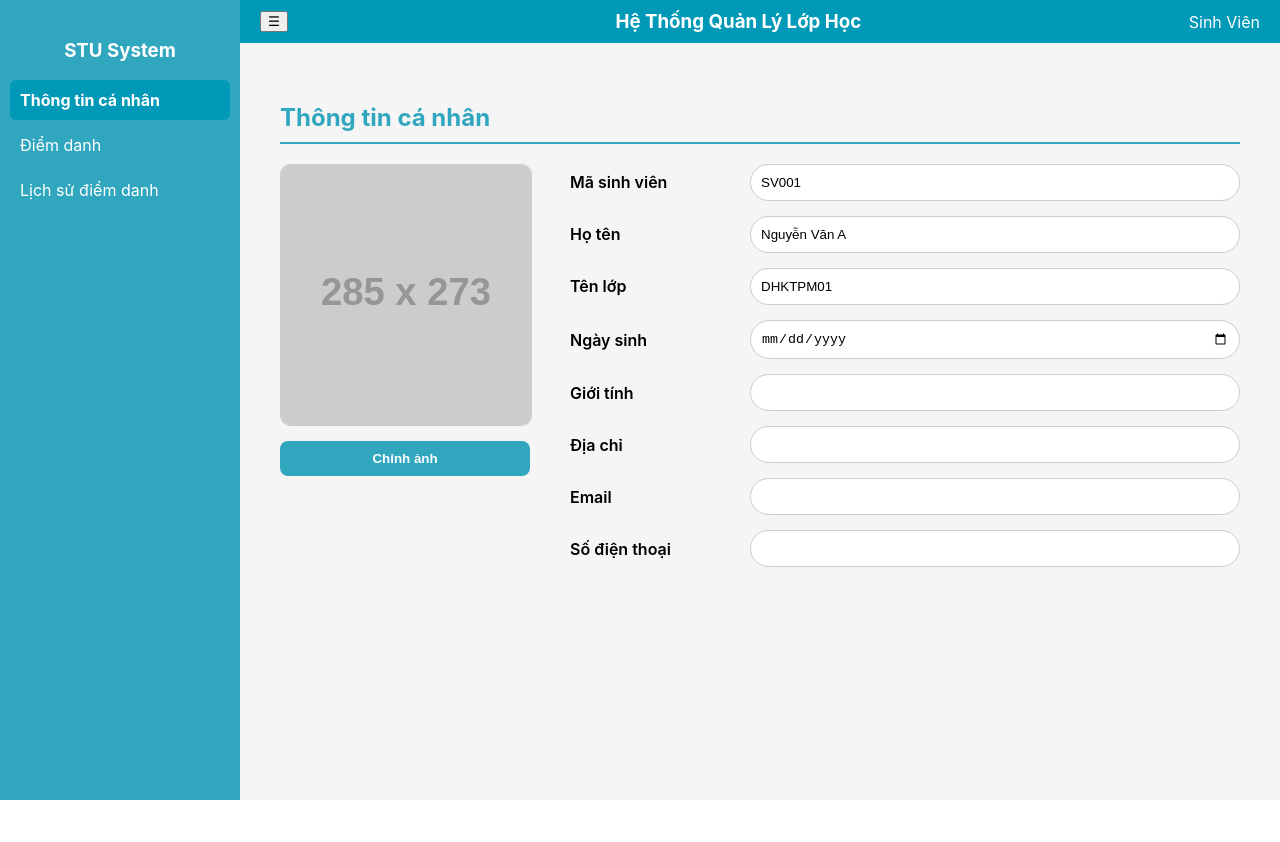
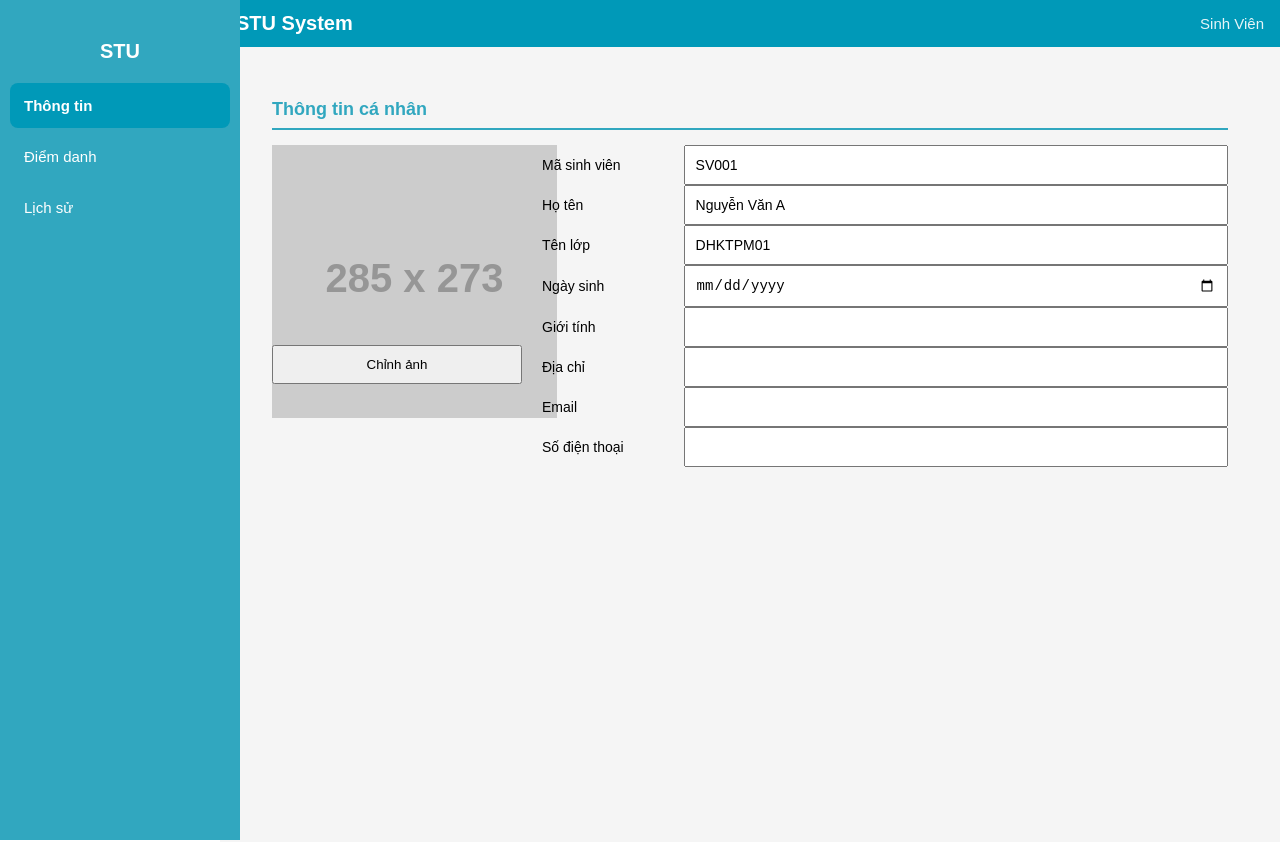
Before and after one commit to TranChiThien052/QuanLyLopHoc, a React (Create React App) app in the folder frontend/: page /student/profile in a window 1280 px wide. Before the commit the page ends 800 px from the top, so only its background shows below. Built offline with nearby package versions, Linux system fonts and the light colour scheme.

Commit message:
cài đặt giao diện ưu tiên thiết bị di động

```diff
--- /dev/null
+++ b/frontend/src/layouts/MainLayout.css
@@ -0,0 +1,178 @@
+/* ===== RESET ===== */
+body {
+  margin: 0;
+  font-family: Arial, sans-serif;
+}
+
+/* ===== LAYOUT ===== */
+.layout {
+  display: flex;
+}
+
+/* ===== SIDEBAR ===== */
+.sidebar {
+  position: fixed;
+  top: 0;
+  left: -240px;
+  width: 220px;
+  height: 100%;
+  background: #31A7BF;
+  color: white;
+  padding: 20px 10px;
+  transition: 0.3s;
+  z-index: 1000;
+}
+
+.sidebar.open {
+  left: 0;
+}
+
+.logo {
+  text-align: center;
+  margin-bottom: 20px;
+  font-size: 20px;
+  font-weight: bold;
+}
+
+/* NAV */
+.nav-link {
+  display: block;
+  padding: 12px;
+  margin: 6px 0;
+  color: white;
+  text-decoration: none;
+  border-radius: 8px;
+  transition: 0.2s;
+}
+
+.nav-link:hover {
+  background: rgba(255,255,255,0.2);
+}
+
+.nav-link.active {
+  background: #0099B8;
+  font-weight: bold;
+}
+
+/* ===== OVERLAY ===== */
+.overlay {
+  position: fixed;
+  inset: 0;
+  background: rgba(0,0,0,0.3);
+  z-index: 999;
+}
+
+/* ===== MAIN ===== */
+.main {
+  flex: 1;
+  width: 100%;
+}
+
+/* ===== HEADER ===== */
+.header {
+  background: #0099B8;
+  color: white;
+  display: flex;
+  align-items: center;
+  justify-content: space-between;
+  padding: 12px 16px;
+}
+
+.menu-btn {
+  font-size: 22px;
+  background: none;
+  border: none;
+  color: white;
+  cursor: pointer;
+}
+
+.title {
+  font-size: 16px;
+  margin: 0;
+  font-weight: 600;
+}
+
+.role {
+  font-size: 12px;
+  opacity: 0.9;
+}
+
+/* ===== CONTENT ===== */
+.content {
+  padding: 15px;
+  background: #f5f5f5;
+  min-height: calc(100vh - 55px);
+}
+
+/* ========================= */
+/* ===== TABLET (>=768px) === */
+/* ========================= */
+@media (min-width: 768px) {
+
+  .sidebar {
+    left: 0;
+    width: 180px;
+  }
+
+  .overlay {
+    display: none;
+  }
+
+  .main {
+    margin-left: 180px;
+  }
+
+  .menu-btn {
+    display: none;
+  }
+
+  .title {
+    font-size: 18px;
+  }
+
+  .role {
+    font-size: 14px;
+  }
+}
+
+/* ========================= */
+/* ===== LAPTOP (>=1024px) == */
+/* ========================= */
+@media (min-width: 1024px) {
+
+  .sidebar {
+    width: 220px;
+  }
+
+  .main {
+    margin-left: 220px;
+  }
+
+  .content {
+    padding: 25px 40px;
+  }
+
+  .title {
+    font-size: 20px;
+  }
+
+  .role {
+    font-size: 15px;
+  }
+
+  .nav-link {
+    font-size: 15px;
+    padding: 14px;
+  }
+}
+
+/* ========================= */
+/* ===== LARGE SCREEN ====== */
+/* ========================= */
+@media (min-width: 1280px) {
+
+  .content {
+    max-width: 1200px;
+    margin: 0 auto;
+  }
+}
--- a/frontend/src/layouts/MainLayout.jsx
+++ b/frontend/src/layouts/MainLayout.jsx
@@ -1,102 +1,80 @@
 import { useState } from "react";
 import { NavLink, Outlet, useLocation } from "react-router-dom";
+import "./MainLayout.css";
 
 export default function MainLayout() {
   const location = useLocation();
   const path = location.pathname;
-  const [collapsed, setCollapsed] = useState(false);
+  const [open, setOpen] = useState(false);
 
   let menuItems = [];
   let roleTitle = "";
 
-  // 🔥 Logic từ MainLayout
   if (path.startsWith("/student")) {
     roleTitle = "Sinh Viên";
     menuItems = [
-      { label: "Thông tin cá nhân", path: "/student/profile" },
+      { label: "Thông tin", path: "/student/profile" },
       { label: "Điểm danh", path: "/student/attendance" },
-      { label: "Lịch sử điểm danh", path: "/student/attendance-history" },
+      { label: "Lịch sử", path: "/student/attendance-history" },
     ];
   } else if (path.startsWith("/teacher")) {
     roleTitle = "Giảng Viên";
     menuItems = [
-      { label: "Thông tin cá nhân", path: "/teacher/profile" },
-      { label: "Quản lý lớp học", path: "/teacher/classes" },
-      { label: "Quản lý điểm danh", path: "/teacher/attendance" },
+      { label: "Thông tin", path: "/teacher/profile" },
+      { label: "Lớp học", path: "/teacher/classes" },
+      { label: "Điểm danh", path: "/teacher/attendance" },
       { label: "Thống kê", path: "/teacher/statistics" },
     ];
   } else if (path.startsWith("/admin")) {
-    roleTitle = "Quản Trị Viên";
+    roleTitle = "Admin";
     menuItems = [
-      { label: "Quản lý tài khoản", path: "/admin/accounts" },
-      { label: "Thông tin điểm danh", path: "/admin/attendance-report" },
+      { label: "Tài khoản", path: "/admin/accounts" },
+      { label: "Báo cáo", path: "/admin/attendance-report" },
     ];
   }
 
   return (
-    <div style={{ display: "flex", height: "100vh", width: "100%" }}>
+    <div className="layout">
 
       {/* SIDEBAR */}
-      <aside
-        style={{
-          width: collapsed ? "70px" : "220px",
-          backgroundColor: "#31A7BF",
-          color: "white",
-          transition: "0.3s",
-          padding: "20px 10px"
-        }}
-      >
-        <h3 style={{ textAlign: "center" }}>
-          {collapsed ? "STU" : "STU System"}
-        </h3>
+      <aside className={`sidebar ${open ? "open" : ""}`}>
+        <h3 className="logo">STU</h3>
 
         <nav>
           {menuItems.map((item) => (
             <NavLink
               key={item.path}
               to={item.path}
-              style={({ isActive }) => ({
-                display: "block",
-                padding: "10px",
-                margin: "5px 0",
-                borderRadius: "6px",
-                textDecoration: "none",
-                color: "white",
-                backgroundColor: isActive ? "#0099B8" : "transparent",
-                fontWeight: isActive ? "bold" : "normal"
-              })}
+              onClick={() => setOpen(false)}
+              className={({ isActive }) =>
+                "nav-link " + (isActive ? "active" : "")
+              }
             >
-              {collapsed ? item.label[0] : item.label}
+              {item.label}
             </NavLink>
           ))}
         </nav>
       </aside>
 
+      {/* OVERLAY (mobile) */}
+      {open && <div className="overlay" onClick={() => setOpen(false)} />}
+
       {/* MAIN */}
-      <div style={{ flex: 1, display: "flex", flexDirection: "column" }}>
+      <div className="main">
 
         {/* HEADER */}
-        <header
-          style={{
-            backgroundColor: "#0099B8",
-            color: "white",
-            padding: "10px 20px",
-            display: "flex",
-            justifyContent: "space-between",
-            alignItems: "center"
-          }}
-        >
-          <button onClick={() => setCollapsed(!collapsed)}>
+        <header className="header">
+          <button className="menu-btn" onClick={() => setOpen(true)}>
             ☰
           </button>
 
-          <h3 style={{ margin: 0 }}>Hệ Thống Quản Lý Lớp Học</h3>
+          <h3 className="title">STU System</h3>
 
-          <span>{roleTitle}</span>
+          <span className="role">{roleTitle}</span>
         </header>
 
         {/* CONTENT */}
-        <main style={{ padding: "20px", background: "#f5f5f5", flex: 1 }}>
+        <main className="content">
           <Outlet />
         </main>
       </div>
--- a/frontend/src/pages/student/AttendanceDetail.css
+++ b/frontend/src/pages/student/AttendanceDetail.css
@@ -1,63 +1,59 @@
-.detail-container {
-  border: 2px solid black;
-  border-radius: 8px;
-  overflow: hidden;
-  background: white;
+.table-wrapper {
+  padding: 10px;
 }
 
-/* HEADER */
-.detail-header {
-  background: #99E3FC;
-  text-align: center;
-  font-size: 28px;
-  font-weight: bold;
-  padding: 20px;
+/* Ẩn header trên mobile */
+.attendance-table thead {
+  display: none;
 }
 
-/* SUBJECT */
-.detail-subject {
-  background: #9BBECA;
-  text-align: center;
-  font-size: 24px;
-  font-weight: bold;
-  padding: 15px;
+/* mỗi row thành card */
+.attendance-table tr {
+  display: block;
+  border: 1px solid #ccc;
+  margin-bottom: 10px;
+  border-radius: 8px;
+  padding: 10px;
 }
 
-/* TABLE */
-.table-wrapper {
-  padding: 20px;
+/* mỗi cell */
+.attendance-table td {
+  display: flex;
+  justify-content: space-between;
+  padding: 5px 0;
 }
 
-.attendance-table {
-  width: 100%;
-  border-collapse: collapse;
+/* label giả */
+.attendance-table td::before {
+  font-weight: bold;
 }
 
-.attendance-table th {
-  background: #84E598;
-  padding: 12px;
-  border: 1px solid black;
-  font-size: 16px;
+/* mapping label */
+.attendance-table td:nth-child(1)::before { content: "Mã buổi: "; }
+.attendance-table td:nth-child(2)::before { content: "Mã lớp: "; }
+.attendance-table td:nth-child(3)::before { content: "Ngày: "; }
+.attendance-table td:nth-child(4)::before { content: "Bắt đầu: "; }
+.attendance-table td:nth-child(5)::before { content: "Kết thúc: "; }
+.attendance-table td:nth-child(6)::before { content: "Trạng thái: "; }
+
+/* DESKTOP */
+@media (min-width: 768px) {
+  .attendance-table thead {
+    display: table-header-group;
+  }
+
+  .attendance-table tr {
+    display: table-row;
+    border: none;
   }
 
   .attendance-table td {
+    display: table-cell;
+    text-align: center;
     padding: 10px;
-  border: 1px solid black;
-  text-align: center;
   }
 
-/* STATUS */
-.status {
-  padding: 5px 10px;
-  border-radius: 6px;
-  font-weight: bold;
+  .attendance-table td::before {
+    content: none;
   }
-
-.status.present {
-  background: #62ff00;
 }
-
-.status.absent {
-  background: #ff4d4f;
-  color: white;
-}
--- a/frontend/src/pages/student/AttendanceHistory.css
+++ b/frontend/src/pages/student/AttendanceHistory.css
@@ -1,63 +1,57 @@
 .history-container {
-  border: 2px solid black;
+  border: 1px solid #ccc;
   border-radius: 8px;
   overflow: hidden;
-  background: white;
 }
 
 /* HEADER */
 .history-header {
-  background: #99E3FC;
-  text-align: center;
-  font-size: 28px;
-  font-weight: bold;
-  padding: 20px;
+  font-size: 20px;
+  padding: 15px;
 }
 
 /* SUB HEADER */
 .history-subheader {
-  background: #9BBECA;
-  text-align: center;
-  font-size: 24px;
-  font-weight: bold;
-  padding: 15px;
+  font-size: 16px;
+  padding: 10px;
 }
 
 /* LIST */
-.history-list {
-  padding: 10px;
-}
-
-/* ITEM */
 .history-item {
   display: flex;
-  justify-content: space-between;
-  align-items: center;
-  border: 1px solid black;
-  margin-bottom: 10px;
-  height: 70px;
+  flex-direction: column; /* MOBILE */
+  padding: 10px;
+  gap: 10px;
+  height: auto;
 }
 
 /* SUBJECT */
 .history-subject {
-  flex: 1;
-  text-align: center;
-  font-size: 20px;
-  font-weight: 600;
+  font-size: 16px;
+  text-align: left;
 }
 
 /* BUTTON */
 .history-btn {
-  width: 200px;
-  height: 100%;
-  background: #62C1E9;
-  border: none;
-  font-size: 18px;
-  font-weight: bold;
-  cursor: pointer;
-  transition: 0.2s;
+  width: 100%;
+  height: 40px;
+  font-size: 14px;
 }
 
-.history-btn:hover {
-  background: #4aaed1;
+/* DESKTOP */
+@media (min-width: 768px) {
+  .history-item {
+    flex-direction: row;
+    align-items: center;
+    height: 70px;
+  }
+
+  .history-btn {
+    width: 200px;
+    height: 100%;
+  }
+
+  .history-subject {
+    text-align: center;
+  }
 }
--- a/frontend/src/pages/student/StudentProfile.css
+++ b/frontend/src/pages/student/StudentProfile.css
@@ -1,71 +1,77 @@
+/* MOBILE FIRST */
 .profile-container {
-  padding: 20px;
+  padding: 12px;
 }
 
 .profile-title {
+  font-size: 18px;
   color: #31A7BF;
   border-bottom: 2px solid #31A7BF;
-  padding-bottom: 10px;
-  margin-bottom: 20px;
+  padding-bottom: 8px;
+  margin-bottom: 15px;
 }
 
-/* layout chính */
+/* STACK DỌC */
 .profile-content {
   display: flex;
-  gap: 40px;
+  flex-direction: column;
+  gap: 20px;
 }
 
-/* avatar */
+/* AVATAR */
 .profile-left {
-  width: 250px;
+  width: 100%;
   text-align: center;
 }
 
 .avatar-box {
   width: 100%;
-  height: 260px;
-  border: 1px solid #ccc;
-  border-radius: 10px;
-  overflow: hidden;
-}
-
-.avatar-box img {
-  width: 100%;
-  height: 100%;
-  object-fit: cover;
+  height: 200px;
 }
 
 .btn-edit-avatar {
-  margin-top: 15px;
   width: 100%;
   padding: 10px;
-  background: #31A7BF;
-  color: white;
-  border: none;
-  border-radius: 8px;
-  font-weight: bold;
-  cursor: pointer;
 }
 
-/* form */
+/* FORM */
 .profile-right {
-  flex: 1;
+  width: 100%;
 }
 
 .form-row {
   display: flex;
-  align-items: center;
-  margin-bottom: 15px;
+  flex-direction: column; /* QUAN TRỌNG */
+  gap: 5px;
 }
 
 .form-row label {
-  width: 180px;
-  font-weight: 600;
+  width: 100%;
+  font-size: 14px;
 }
 
 .form-row input {
-  flex: 1;
+  width: 100%;
   padding: 10px;
-  border-radius: 20px;
-  border: 1px solid #ccc;
+  font-size: 14px;
 }
+
+/* DESKTOP */
+@media (min-width: 768px) {
+  .profile-content {
+    flex-direction: row;
+  }
+
+  .profile-left {
+    width: 250px;
+  }
+
+  .form-row {
+    flex-direction: row;
+    align-items: center;
+  }
+
+  .form-row label {
+    width: 180px;
+  }
+}
```
Lines whose indentation alone changed are shown as unchanged.
